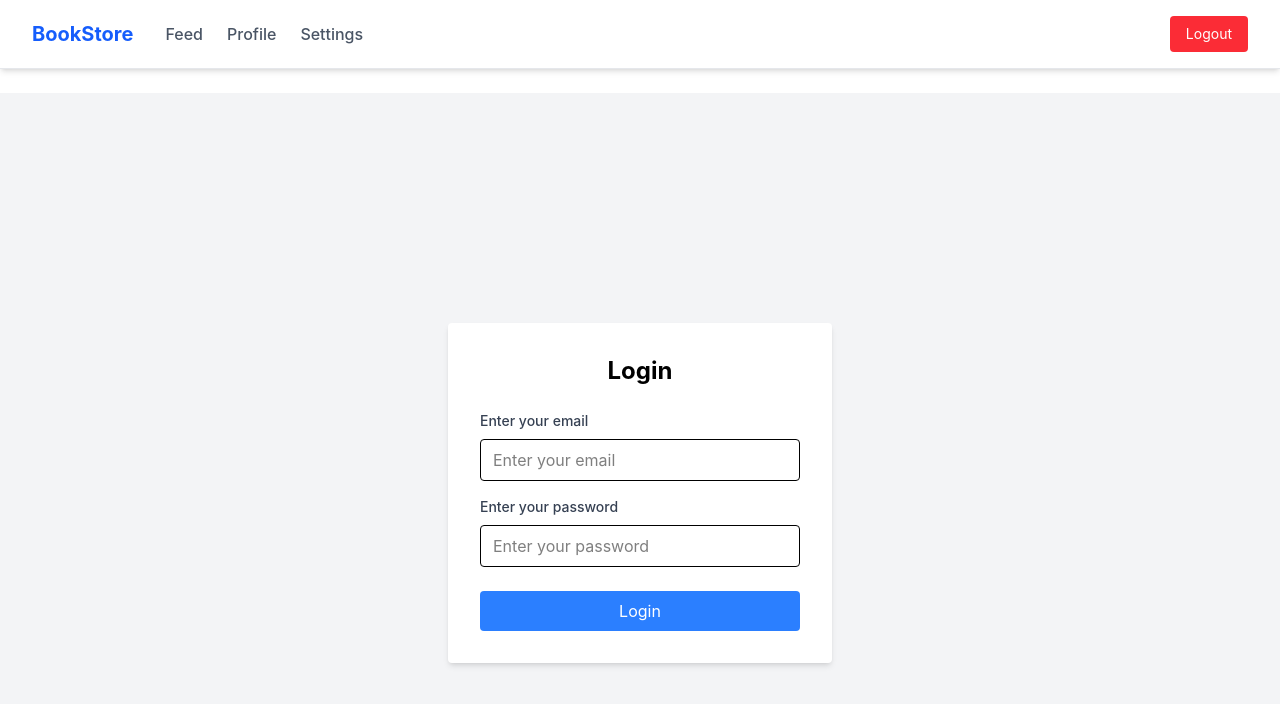
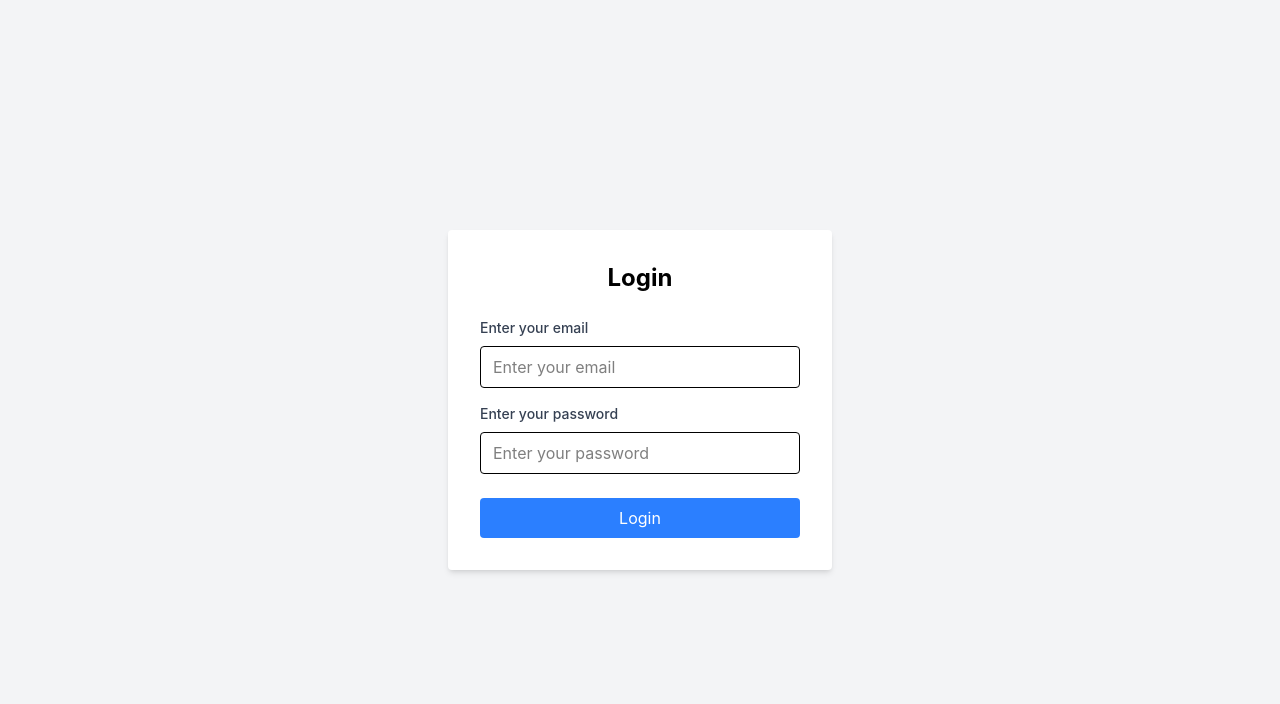
Before and after one commit to pranjalkuhikar/Testing_Task, a React (Vite) app in the folder react-bookstore/: page /login in a window 1280 px wide. Shown: the top 704 px of the page. Built offline with nearby package versions, Linux system fonts and the light colour scheme.

Commit message:
feat(app): hide navbar on login page and refactor App
split App component into AppContent and top-level router wrapper, use useLocation to conditionally render NavBar only on non-login pages

```diff
--- a/react-bookstore/src/App.jsx
+++ b/react-bookstore/src/App.jsx
@@ -3,6 +3,7 @@ import {
   Routes,
   Route,
   Navigate,
+  useLocation,
 } from "react-router-dom";
 import Login from "./components/Login";
 import Protected from "./components/Protected";
@@ -12,10 +13,13 @@ import Settings from "./components/Settings";
 import Feed from "./components/Feed";
 import NavBar from "./components/NavBar";
 
-const App = () => {
+const AppContent = () => {
+  const location = useLocation();
+  const isLoginPage = location.pathname === "/login";
+
   return (
-    <Router>
-      <NavBar />
+    <>
+      {!isLoginPage && <NavBar />}
       <Routes>
         <Route path="/login" element={<Login />} />
         <Route
@@ -52,6 +56,14 @@ const App = () => {
         />
         <Route path="/" element={<Navigate to="/dashboard" replace />} />
       </Routes>
+    </>
+  );
+};
+
+const App = () => {
+  return (
+    <Router>
+      <AppContent />
     </Router>
   );
 };
```
